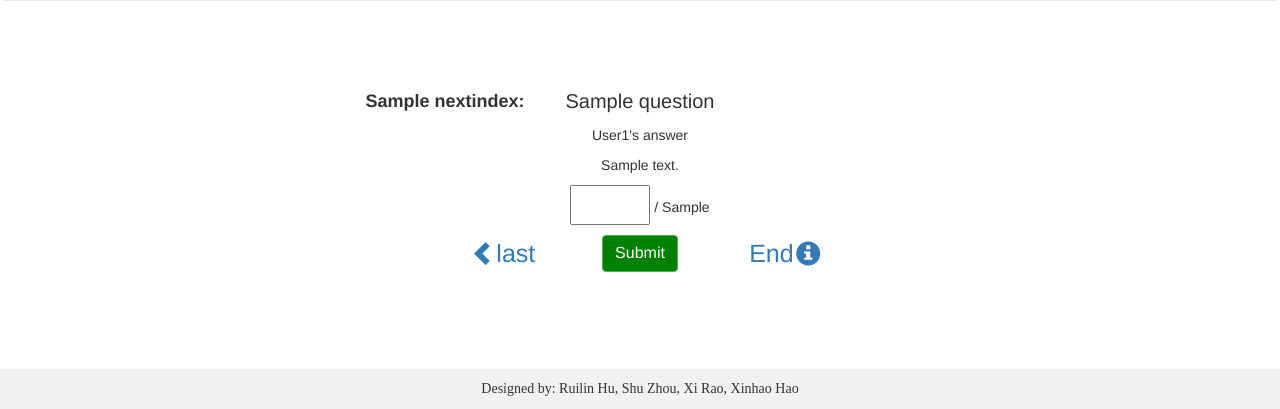
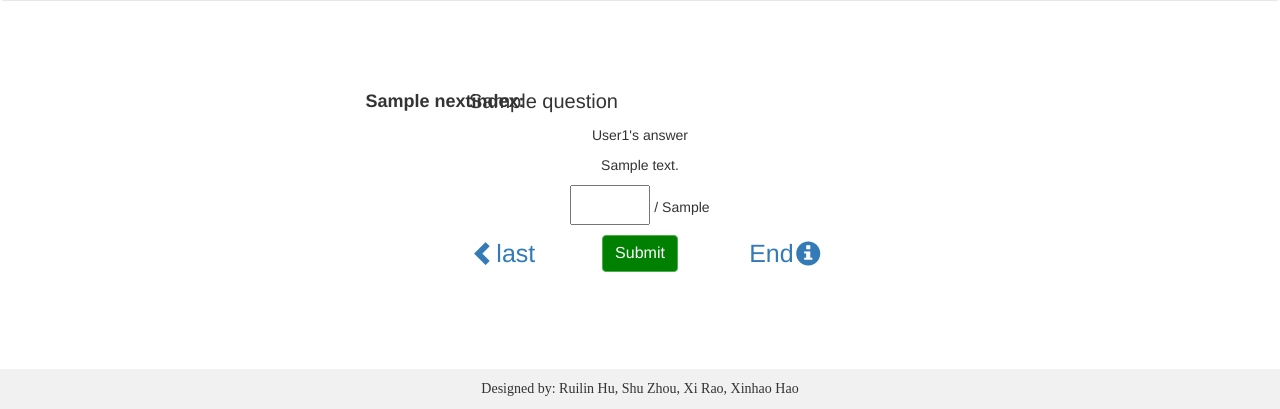
Before and after one commit to Budd00/CITS3403_Pro2, a Python web app: template app/templates/manual_check.html in a window 1280 px wide. Shown: the part 391-800 px from the top of the page. Run offline with Jinja, Linux system fonts and the light colour scheme; the template is opened without the code that fills it: most values are stand-ins (such as "Sample title", 1, 10 or a date in 2020); form fields are guessed from the names that the template uses.

Commit message:
code assembling3.0

```diff
--- a/app/templates/manual_check.html
+++ b/app/templates/manual_check.html
@@ -59,7 +59,7 @@
 <div class="container" >
     <p class="num"><b>{{ nextindex }}:</b></p>
     <p>{% for i in question %}</p>
-    <p style="font-size: 20px;">{{i}}</p>
+    <p style="font-size: 20px; text-align: justify; margin-left: 35%;">{{i}}</p>
     {% endfor %}
     <p>User{{ user_id }}'s answer</p>
     {% for j in answer %}
```
Also changed, not shown: app.db.
